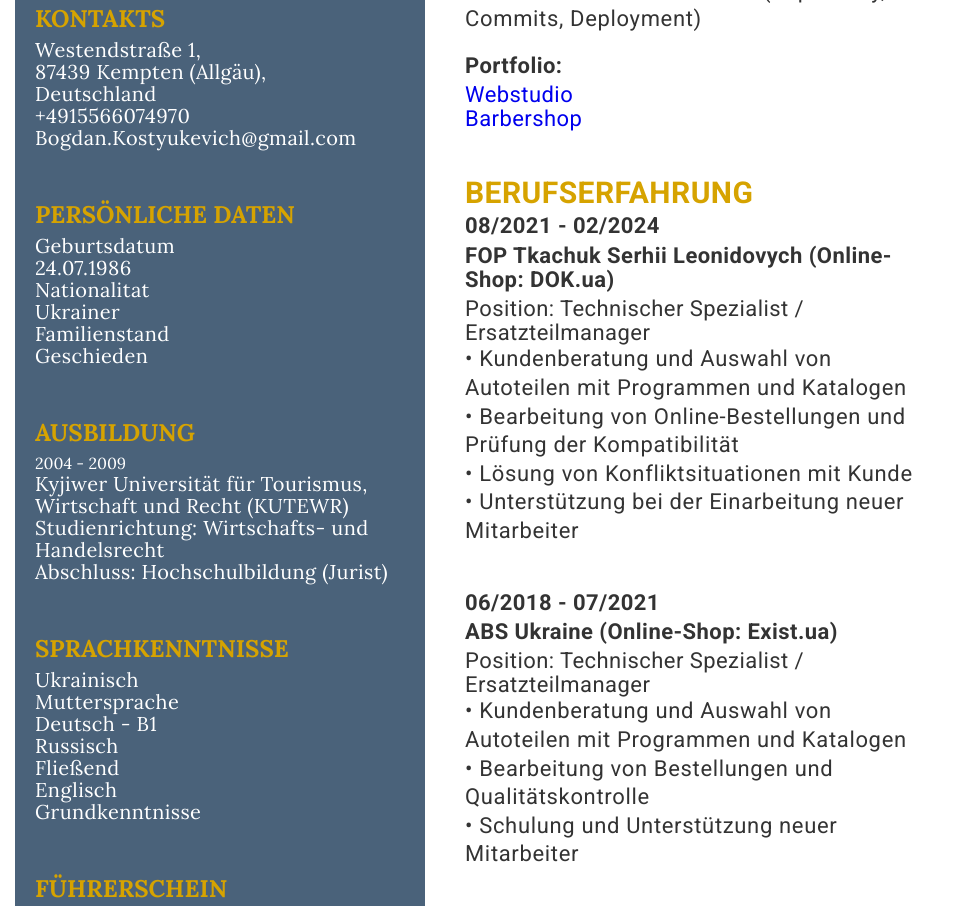
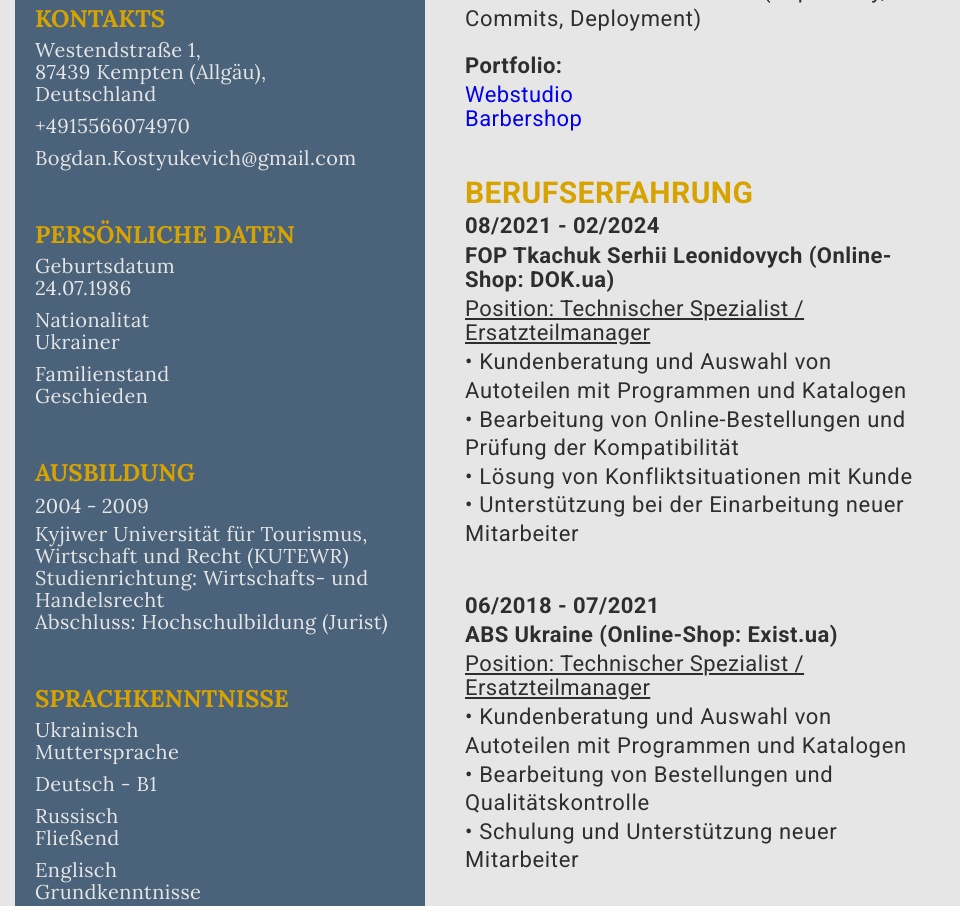
Before and after one commit to Bogdankostyukevich/lebenslauf, a plain HTML site: page index.html in a window 1280 px wide. Shown: the part 452-1358 px from the top of the page, without its empty margins (0-960 px from the left). Drawn offline with Linux system fonts and the light colour scheme.

```diff
--- a/css/styles.css
+++ b/css/styles.css
@@ -3,18 +3,22 @@
     --sidebar-text-color: #ffffff;
     --background-sidebar: #4a627a;
     --experience-text-color: rgba(0, 0, 0, 0.8);
+    --background-body-color: rgba(231, 230, 230, 1);
 }
 
 
 /* Universalwähler */
 * {
     box-sizing: border-box;
+
     margin: 0;
     padding: 0;
 }
 
 body {
     font-family: 'Roboto', sans-serif;
+
+    background-color: var(--background-body-color);
 }
 
 ul {
@@ -25,14 +29,7 @@
     color: var(--main-title-color);
 }
 
-.header__title,
-.experience,
-.nav__address--link,
-.personal-data__item,
-.personal-data__text,
-.post-date,
-.work-experience__title,
-.portfolio-list__link {
+.text-tight {
     line-height: 1.1;
     letter-spacing: 0.02em;
 }
@@ -40,6 +37,7 @@
 /* xperience */
 .header__title {
     text-decoration: none;
+
     font-weight: 700;
     font-size: 40px;
 }
@@ -47,12 +45,14 @@
 .resume-container {
     display: inline-flex;
     flex-direction: row-reverse;
+
     margin: 15px;
 }
 
 .experience,
 .portfolio-list__link {
     text-decoration: none;
+
     font-weight: 400;
     font-size: 22px;
 }
@@ -60,7 +60,9 @@
 .experience__title {
     margin-top: 20px;
     margin-bottom: 5px;
+
     text-decoration: none;
+
     font-weight: 700;
     font-size: 30px;
 }
@@ -74,12 +76,18 @@
 .portfolio__title {
     margin-top: 5px;
     margin-bottom: 5px;
+
     font-weight: 700;
     font-size: 22px;
 }
 
 .portfolio-list {
     margin-bottom: 45px;
+}
+
+.job {
+    text-decoration: underline;
+    margin-bottom: 3px;
 }
 
 .tech-skills__list,
@@ -100,17 +108,20 @@
 
 /* sidebar */
 .sidebar {
-    flex: 0 0 30%;
     background-color: var(--background-sidebar);
-    color: var(--sidebar-text-color);
+    color: var(--background-body-color);
+
     padding: 20px;
     font-family: 'Lora', serif;
+
+    border-radius: 5px;
 }
 
 .sidebar__logo {
     display: flex;
     justify-content: center;
     align-items: center;
+
     margin-bottom: 50px;
 }
 
@@ -130,18 +141,39 @@
 .personal-data__item,
 .personal-data__text {
     text-decoration: none;
+
     font-weight: 100;
     font-size: 20px;
 }
 
+.nav__kontakts-item:not(:last-child) {
+    margin-bottom: 10px;
+}
+
+.personal-data__item:not(:last-child) {
+    margin-bottom: 10px;
+}
+
+.post-date__sidebar {
+    font-weight: 100;
+    font-size: 20px;
+}
+
+.personal-data__text {
+    margin-top: 5px;
+}
+
 /* experience */
 .experience {
-    /* flex: 1; */
     padding: 40px;
+
     color: var(--experience-text-color);
 }
 
 .nav__address--link {
-    color: var(--sidebar-text-color);
+    color: var(--background-body-color);
+
     font-style: normal;
+
+
 }
--- a/index.html
+++ b/index.html
@@ -14,23 +14,23 @@
         <main class="resume-container">
             <header class="header">
                 <div class="container">
-                    <h1 class="header__title">
+                    <h1 class="header__title text-tight">
                         BOHDAN <br> KOSTIUKEVYCH
                     </h1>
                 </div>
             </header>
             <!-- ERFAHRUNG IN DER WEBENTWICKLUNG -->
             <section>
-                <div class="experience revers">
+                <div class="experience revers text-tight">
                     <h2 class="experience__title">
                         ERFAHRUNG IN DER WEBENTWICKLUNG
                     </h2>
 
                     <div class="work-experience">
-                        <time class="post-date" datetime="2021-08/2022-02">
+                        <time class="post-date text-tight" datetime="2021-08/2022-02">
                             08/2021 - 02/2022
                         </time>
-                        <h3 class="work-experience__title">
+                        <h3 class="work-experience__title text-tight">
                             Selbstständiges Lernen / Pet-Projekte (Webentwicklung)
                         </h3>
                     </div>
@@ -57,13 +57,13 @@
                     </h3>
                     <ul class="portfolio-list">
                         <li class="portfolio-list__item">
-                            <a href="https://github.com/Bogdankostyukevich/webstudio7" class="portfolio-list__link target="_blank">
+                            <a href="https://github.com/Bogdankostyukevich/webstudio7" class="portfolio-list__link text-tight target="_blank">
                                 Webstudio
                             </a>
                         </li>
 
                         <li class="portfolio-list__item">
-                            <a href="https://github.com/Bogdankostyukevich/barba4" class="portfolio-list__link target="_blank">
+                            <a href="https://github.com/Bogdankostyukevich/barba4" class="portfolio-list__link text-tight target="_blank">
                                 Barbershop
                             </a>
                         </li>
@@ -74,11 +74,11 @@
                         BERUFSERFAHRUNG
                     </h2>
                     <div>
-                        <time class="post-date" datetime="2021-08/2024-02">
+                        <time class="post-date text-tight" datetime="2021-08/2024-02">
                             08/2021 - 02/2024
                         </time>
 
-                        <h3 class="work-experience__title">
+                        <h3 class="work-experience__title text-tight">
                             FOP Tkachuk Serhii Leonidovych (Online-Shop: DOK.ua)
                         </h3>
                     </div>
@@ -106,10 +106,10 @@
                         </li>
                     </ul>
                     <div>
-                        <time class="post-date" datetime="2018-06/2021-07">
+                        <time class="post-date text-tight" datetime="2018-06/2021-07">
                             06/2018 - 07/2021
                         </time>
-                        <h3 class="work-experience__title">
+                        <h3 class="work-experience__title text-tight">
                             ABS Ukraine (Online-Shop: Exist.ua)
                         </h3>
                     </div>
@@ -133,10 +133,10 @@
                         </li>
                     </ul>
                     <div>
-                        <time class="post-date" datetime="2017-09/2018-06">
+                        <time class="post-date text-tight" datetime="2017-09/2018-06">
                             09/2017 - 06/2018
-                        </time>-
-                        <h3 class="work-experience__title">
+                        </time>
+                        <h3 class="work-experience__title text-tight">
                             Online-Shop „Beztabaka“
                         </h3>
                     </div>
@@ -164,10 +164,10 @@
                         </li>
                     </ul>
                     <div>
-                        <time class="post-date" datetime="2012-04/2017-09">
+                        <time class="post-date text-tight" datetime="2012-04/2017-09">
                             04/2012 - 09/2017
                         </time>
-                        <h3 class="work-experience__title">
+                        <h3 class="work-experience__title text-tight">
                             Online-Shop „AUTEK“
                         </h3>
                     </div>
@@ -191,10 +191,10 @@
                         </li>
                     </ul>
                     <div>
-                        <time class="post-date" datetime="2009-12/2012-04">
+                        <time class="post-date text-tight" datetime="2009-12/2012-04">
                             12/2009 - 04/2012
                         </time>
-                        <h3 class="work-experience__title">
+                        <h3 class="work-experience__title text-tight">
                             Vertragsdienst beim Sicherheitsdienst der Ukraine (VSU)
                         </h3>
                     </div>
@@ -232,18 +232,18 @@
                             <ul class="nav__kontakts-list">
                                 <li class="nav__kontakts-item">
                                     <address class="nav__address">
-                                        <a class="nav__address--link" href="https://www.google.com/maps/place/Westendstraße+1,+87439+Kempten+(Allgäu)">
+                                        <a class="nav__address--link text-tight" href="https://www.google.com/maps/place/Westendstraße+1,+87439+Kempten+(Allgäu)">
                                             Westendstraße 1, <br> 87439 Kempten (Allgäu), <br> Deutschland
                                         </a>
                                     </address>
                                 </li>
                                 <li class="nav__kontakts-item">
-                                    <a class="nav__address--link" href="tel:+4915566074970">
+                                    <a class="nav__address--link text-tight" href="tel:+4915566074970">
                                         +4915566074970
                                     </a>
                                 </li>
                                 <li class="nav__kontakts-item">
-                                    <a class="nav__address--link" href="mailto:Bogdan.Kostyukevich@gmail.com">
+                                    <a class="nav__address--link text-tight" href="mailto:Bogdan.Kostyukevich@gmail.com">
                                         Bogdan.Kostyukevich@gmail.com
                                     </a>
                                 </li>
@@ -256,15 +256,15 @@
                             PERSÖNLICHE DATEN
                         </h2>
                         <ul class="personal-data__list">
-                            <li class="personal-data__item">
+                            <li class="personal-data__item text-tight">
                                 Geburtsdatum <br>
                                 24.07.1986
                             </li>
-                            <li class="personal-data__item">
+                            <li class="personal-data__item text-tight">
                                 Nationalitat <br>
                                 Ukrainer
                             </li>
-                            <li class="personal-data__item">
+                            <li class="personal-data__item text-tight">
                                 Familienstand <br>
                                 Geschieden
                             </li>
@@ -277,7 +277,7 @@
                         <time class="post-date__sidebar" datetime="2004-2009">
                             2004 - 2009
                         </time>
-                        <p class="personal-data__text">
+                        <p class="personal-data__text text-tight">
                             Kyjiwer Universität für Tourismus, <br>
                             Wirtschaft und Recht (KUTEWR) <br> Studienrichtung:
                             Wirtschafts- und <br> Handelsrecht <br> Abschluss:
@@ -289,18 +289,18 @@
                             SPRACHKENNTNISSE
                         </h2>
                         <ul class="personal-data__list">
-                            <li class="personal-data__item">
+                            <li class="personal-data__item text-tight ">
                                 Ukrainisch <br>
                                 Muttersprache
                             </li>
-                            <li class="personal-data__item">
+                            <li class="personal-data__item text-tight ">
                                 Deutsch - B1
                             </li>
-                            <li class="personal-data__item">
+                            <li class="personal-data__item text-tight ">
                                 Russisch <br>
                                 Fließend
                             </li>
-                            <li class="personal-data__item">
+                            <li class="personal-data__item text-tight ">
                                 Englisch <br>
                                 Grundkenntnisse
                             </li>
@@ -311,7 +311,7 @@
                         <h2 class="personal-data__title">
                             FÜHRERSCHEIN
                         </h2>
-                        <p class="personal-data__text">
+                        <p class="personal-data__text text-tight">
                             Führerscheinklasse <br> Klass B, C
                         </p>
                     </div>
@@ -320,7 +320,7 @@
                         <h2 class="personal-data__title">
                             PERSÖNLICHE QUALITÄTEN
                         </h2>
-                        <p class="personal-data__text">
+                        <p class="personal-data__text text-tight">
                             Zuverlässig, pünktlich, stressresistent <br>
                             und kommunikativ. <br>
                             Ich arbeite strukturiert, höre <br>
```
